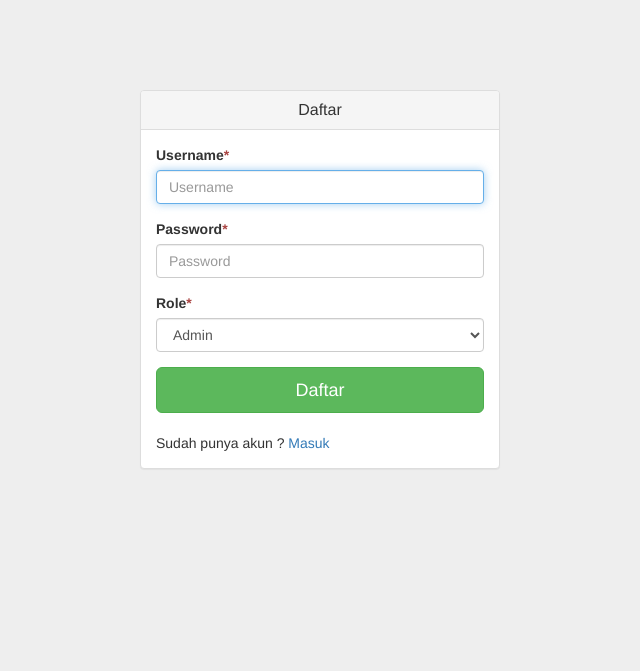
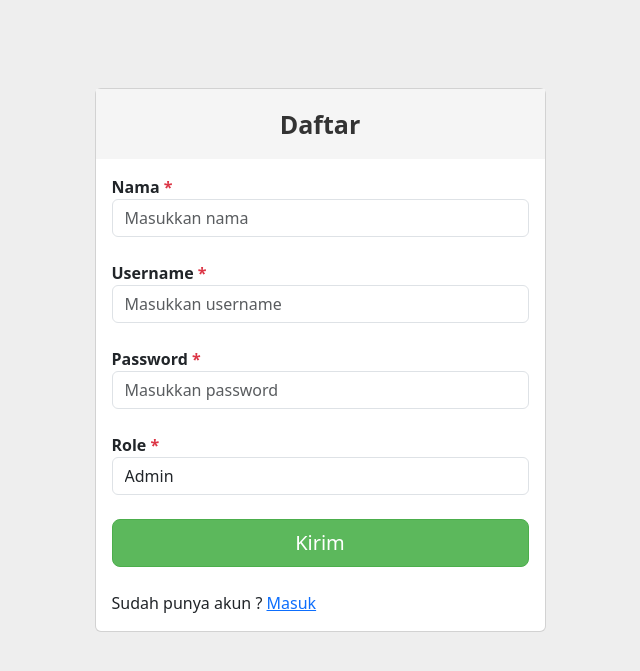
Before and after one commit to Khalidmufr/PA-WEB, a PHP site: page /register.php in a window 1280 px wide. Shown: the top 671 px of the page, without its empty margins (320-960 px from the left). Run offline with PHP 8.4, Linux system fonts and the light colour scheme; some libraries are stand-ins or nearby versions.

Commit message:
memperbaiki login dan register

```diff
--- a/asset/css/login.css
+++ b/asset/css/login.css
@@ -4,21 +4,40 @@ body {
     background-color: #eee;
     }
 
+    label{
+        font-weight: 600;
+    }
     .login-panel {
-        margin-top: 50px;
+        margin-top: 0px;
     }
-
+    .panel-title{
+        font-weight: 700;
+        margin-top: 0;
+        margin-bottom: 0;
+        padding-top: 20px;
+        padding-bottom: 20px;
+        font-size: 25px;
+        color: inherit;
+    }
     .panel-heading {
         text-align: center;
+        color: #333;
+        background-color: #f5f5f5;
+        border-color: #ddd;
     }
 
     .panel-heading h3 {
         margin-top: 0;
     }
-
+    .tombol{
+        display: flex;
+        justify-content: center;
+        align-items: center;
+    }
     .btn-success {
         background-color: #5cb85c;
         border-color: #4cae4c;
+        width: 100%;
     }
 
     .btn-success:hover {
--- a/register.php
+++ b/register.php
@@ -7,15 +7,29 @@ if(isset($_POST['submit'])){
     $role = $_POST['role'];
 
     $query = "INSERT INTO login (nama, username, password, role) VALUES ('$nama', '$username', '$password', '$role')";
+    $cari_nama = "SELECT nama FROM login WHERE nama='$nama'";
+    $valid = mysqli_query($koneksi,$cari_nama);
+    $cari_username = "SELECT username FROM login WHERE username='$username'";
+    $valid_2 = mysqli_query($koneksi,$cari_username);
 
-    if(mysqli_query($koneksi, $query)){
-        echo "<script>
-        alert('Berhasil daftar');
-        document.location.href = 'index.php';
-        </script>";
-
+    if(mysqli_num_rows($valid) > 0){
+       echo "<div class='alert alert-danger alert-dismissible fade show' role='alert'>
+                <strong>Gagal Mendaftar !</strong> Nama sudah digunakan
+                <button type='button' class='btn-close' data-bs-dismiss='alert' aria-label='Close'></button>
+              </div>";
+    } else if(mysqli_num_rows($valid_2) > 0) {
+       echo "<div class='alert alert-danger alert-dismissible fade show' role='alert'>
+                <strong>Gagal Mendaftar !</strong> Username sudah digunakan
+                <button type='button' class='btn-close' data-bs-dismiss='alert' aria-label='Close'></button>
+              </div>";
     } else {
-        echo "Registrasi gagal: " . mysqli_error($koneksi);
+        echo "<div class='alert alert-success'><strong>Berhasil Melakukan Pendaftaran !</strong></div>";
+        mysqli_query($koneksi, $query);
+        // echo "<script>
+        // alert('Berhasil Melakukan Pendaftaran');
+        // document.location.href = 'index.php';
+        // </script>";
+        // echo  mysqli_error($koneksi);
     }
 }
 ?>
@@ -25,40 +39,49 @@ if(isset($_POST['submit'])){
 <head>
     <title>Daftar</title>
     <!-- load Bootstrap CSS -->
-    <link rel="stylesheet" href="https://maxcdn.bootstrapcdn.com/bootstrap/3.3.7/css/bootstrap.min.css">
+    <link rel="stylesheet" href="https://cdn.jsdelivr.net/npm/bootstrap-icons@1.4.1/font/bootstrap-icons.css">
+    <link href="https://cdn.jsdelivr.net/npm/bootstrap@5.3.0-alpha3/dist/css/bootstrap.min.css" rel="stylesheet" integrity="sha384-KK94CHFLLe+nY2dmCWGMq91rCGa5gtU4mk92HdvYe+M/SXH301p5ILy+dN9+nJOZ" crossorigin="anonymous">
     <!-- load custom CSS -->
     <link rel="stylesheet" href="asset/css/login.css">
 </head>
 <body>
-    <div class="container">
-        <div class="row">
-            <div class="col-md-4 col-md-offset-4">
+<div class="container mt-5">
+        <div class="row justify-content-center">
+            <div class="col-md-6 col-lg-5">
+                <div class="card">
                     <div class="login-panel panel panel-default">
                         <div class="panel-heading">
                             <h3 class="panel-title">Daftar</h3>
                         </div>
-                    <div class="panel-body">
-                        <form action="register.php" method="post">
-                            <fieldset>
+                        <div class="card-body">
+                            <form role="form" action="register.php" method="post">
                                 <div class="form-group">
-                                    <label>Username<span class="text-danger">*</span></label>
-                                    <input class="form-control" placeholder="Username" name="username" type="text" autofocus>
+                                    <label>Nama <span class="text-danger">*</span></label>
+                                    <input type="text" class="form-control" id="nama" name="nama" placeholder="Masukkan nama" required>
                                 </div>
+                                <br>
                                 <div class="form-group">
-                                    <label>Password<span class="text-danger">*</span></label>
-                                    <input class="form-control" placeholder="Password" name="password" type="password" value="">
+                                    <label>Username <span class="text-danger">*</span></label>
+                                    <input type="text" class="form-control" id="username" name="username" placeholder="Masukkan username" required>
                                 </div>
+                                <br>
                                 <div class="form-group">
-                                    <label>Role<span class="text-danger">*</span></label>
+                                    <label>Password <span class="text-danger">*</span></label>
+                                    <input type="password" class="form-control" id="password" name="password" placeholder="Masukkan password" required>
+                                </div>
                                 <br>
+                                <div class="form-group">
+                                    <label>Role <span class="text-danger">*</span></label>
                                     <select class="form-control" aria-label="Default select example" name="role">
                                         <option value="admin">Admin</option>
                                         <option value="staff">Staff</option>
                                         <option value="user">User</option>
                                     </select>
                                 </div>
-                                <button type="submit" name="submit" class="btn btn-lg btn-success btn-block">Daftar</button>
-                            </fieldset>
+                                <br>
+                                <div class="tombol">
+                                    <button type="submit" name="submit" class="btn btn-lg btn-success">Kirim</button>
+                                </div>
                                 <br>
                                 Sudah punya akun ? <a href="index.php">Masuk</a>
                             </form>
@@ -67,7 +90,8 @@ if(isset($_POST['submit'])){
                 </div>
             </div>
         </div>
+    </div>
     <!-- load Bootstrap JS -->
-    <script src="https://maxcdn.bootstrapcdn.com/bootstrap/3.3.7/js/bootstrap.min.js"></script>
+    <script src="https://cdn.jsdelivr.net/npm/bootstrap@5.3.0-alpha1/dist/js/bootstrap.bundle.min.js" integrity="sha384-w76AqPfDkMBDXo30jS1Sgez6pr3x5MlQ1ZAGC+nuZB+EYdgRZgiwxhTBTkF7CXvN" crossorigin="anonymous"></script>
 </body>
 </html>
```
Also changed, not shown: index.php (+36 -26 lines). Lines whose indentation alone changed are shown as unchanged.
